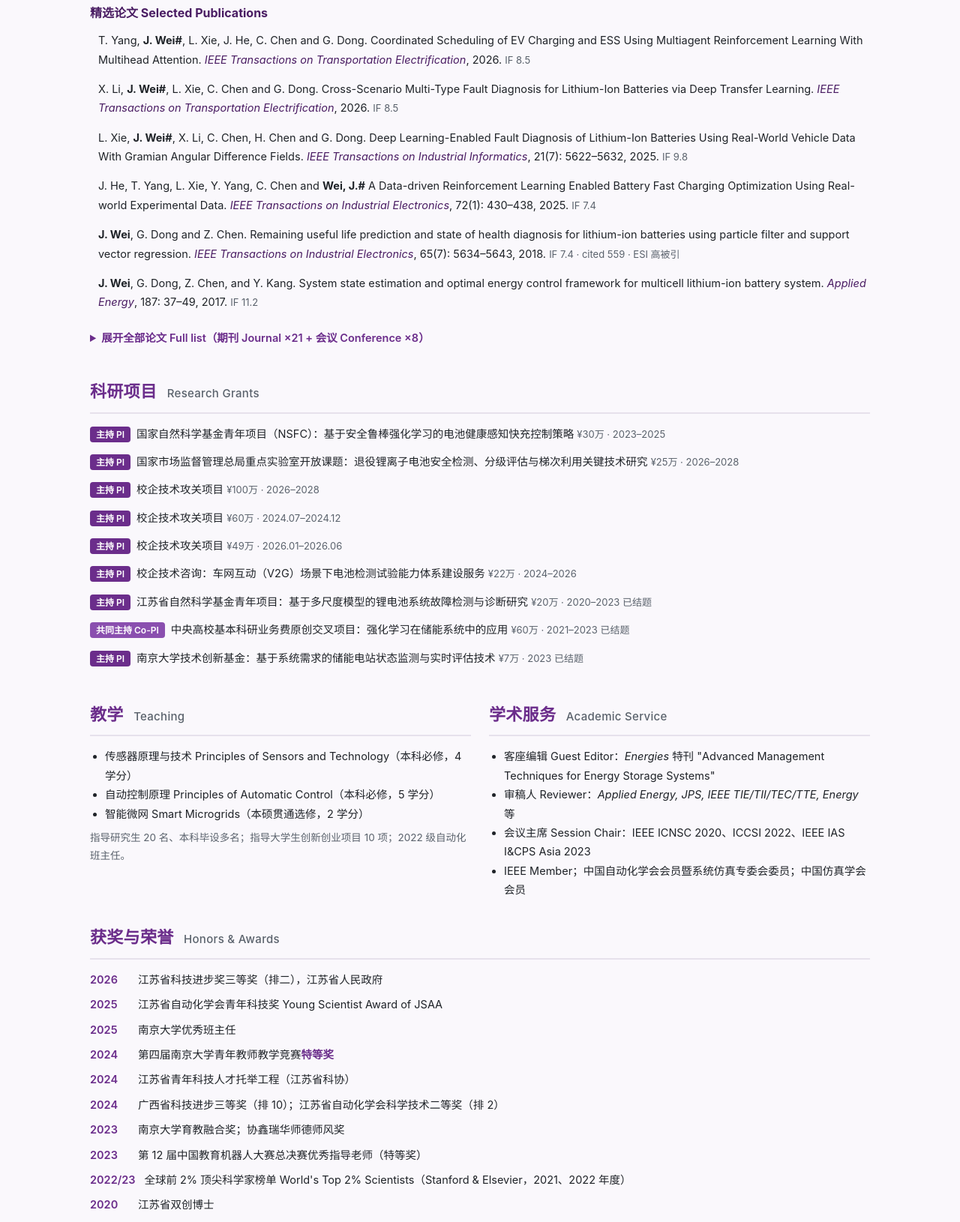
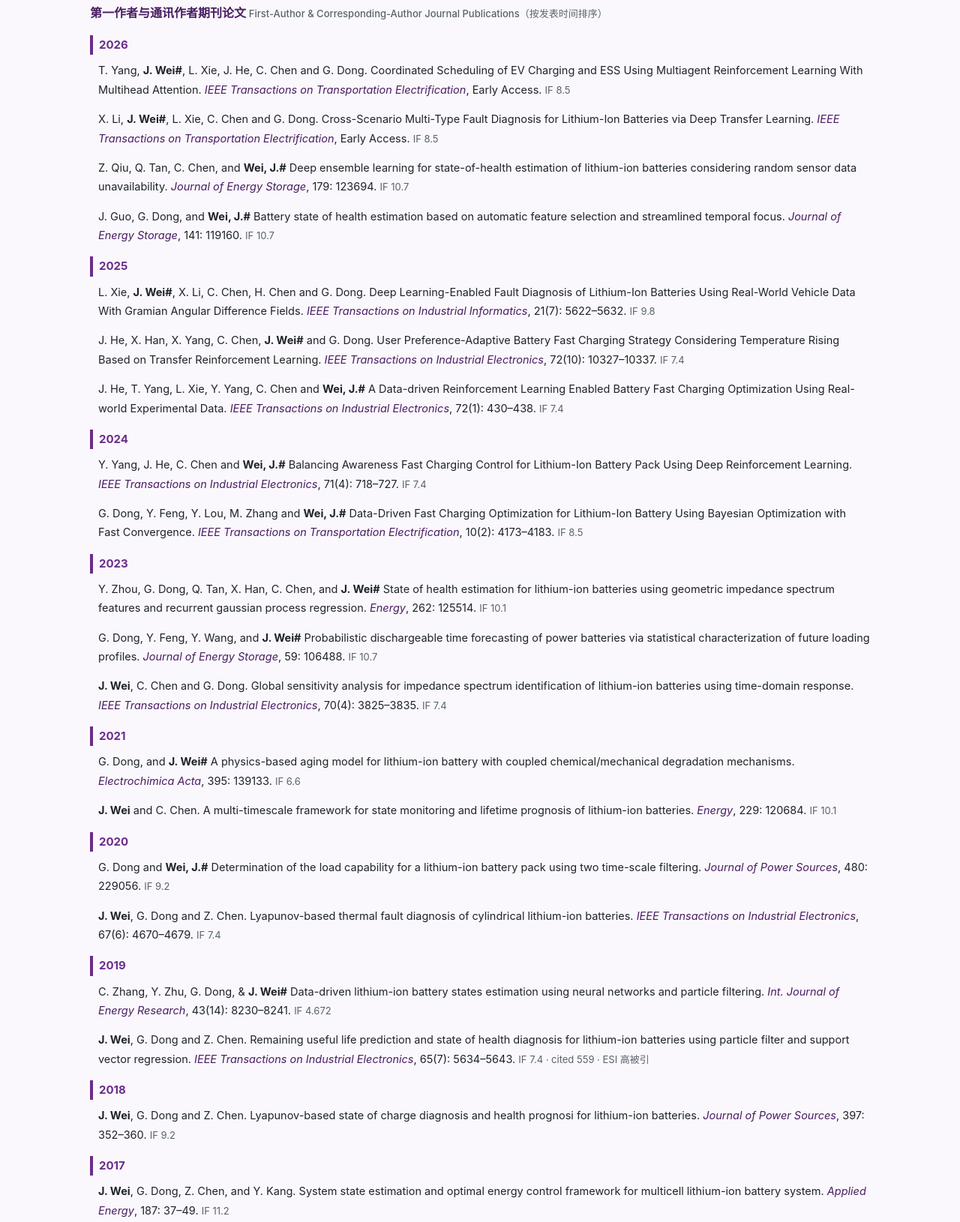
Before and after one commit to jwwei-nju/jwwei-nju.github.io, a plain HTML site: page index.html in a window 1280 px wide. Shown: the part 1475-3105 px from the top of the page at 75% size. Drawn offline with Linux system fonts and the light colour scheme.

Commit message:
Keep only journal pubs; remove conference papers and supervision stats

```diff
--- a/index.html
+++ b/index.html
@@ -107,6 +107,7 @@
   .pub .venue{color:var(--nju-purple-dark);font-style:italic}
   .pub .meta{color:var(--muted);font-size:13px}
   .pub b{color:var(--ink)}
+  .year-h{font-size:15px;font-weight:700;color:var(--nju-purple);margin:16px 0 8px;border-left:4px solid var(--nju-purple);padding-left:8px}
   details{margin-top:10px}
   summary{
     cursor:pointer;color:var(--nju-purple);font-weight:600;font-size:14.5px;
@@ -226,41 +227,46 @@
       <b>粗体 Bold</b>: 本人（第一/通讯作者 First/corresponding author）；#: 通讯作者 Corresponding author。
     </p>
 
-    <h3 style="font-size:16px;margin-bottom:10px;color:var(--nju-purple-dark)">精选论文 Selected Publications</h3>
+    <h3 style="font-size:16px;margin-bottom:10px;color:var(--nju-purple-dark)">第一作者与通讯作者期刊论文 <span style="font-weight:500;font-size:13px;color:var(--muted)">First-Author &amp; Corresponding-Author Journal Publications（按发表时间排序）</span></h3>
 
-    <div class="pub">T. Yang, <b>J. Wei#</b>, L. Xie, J. He, C. Chen and G. Dong. Coordinated Scheduling of EV Charging and ESS Using Multiagent Reinforcement Learning With Multihead Attention. <span class="venue">IEEE Transactions on Transportation Electrification</span>, 2026. <span class="meta">IF 8.5</span></div>
-    <div class="pub">X. Li, <b>J. Wei#</b>, L. Xie, C. Chen and G. Dong. Cross-Scenario Multi-Type Fault Diagnosis for Lithium-Ion Batteries via Deep Transfer Learning. <span class="venue">IEEE Transactions on Transportation Electrification</span>, 2026. <span class="meta">IF 8.5</span></div>
-    <div class="pub">L. Xie, <b>J. Wei#</b>, X. Li, C. Chen, H. Chen and G. Dong. Deep Learning-Enabled Fault Diagnosis of Lithium-Ion Batteries Using Real-World Vehicle Data With Gramian Angular Difference Fields. <span class="venue">IEEE Transactions on Industrial Informatics</span>, 21(7): 5622–5632, 2025. <span class="meta">IF 9.8</span></div>
-    <div class="pub">J. He, T. Yang, L. Xie, Y. Yang, C. Chen and <b>Wei, J.#</b> A Data-driven Reinforcement Learning Enabled Battery Fast Charging Optimization Using Real-world Experimental Data. <span class="venue">IEEE Transactions on Industrial Electronics</span>, 72(1): 430–438, 2025. <span class="meta">IF 7.4</span></div>
-    <div class="pub"><b>J. Wei</b>, G. Dong and Z. Chen. Remaining useful life prediction and state of health diagnosis for lithium-ion batteries using particle filter and support vector regression. <span class="venue">IEEE Transactions on Industrial Electronics</span>, 65(7): 5634–5643, 2018. <span class="meta">IF 7.4 · cited 559 · ESI 高被引</span></div>
-    <div class="pub"><b>J. Wei</b>, G. Dong, Z. Chen, and Y. Kang. System state estimation and optimal energy control framework for multicell lithium-ion battery system. <span class="venue">Applied Energy</span>, 187: 37–49, 2017. <span class="meta">IF 11.2</span></div>
+    <div class="year-h">2026</div>
+    <div class="pub">T. Yang, <b>J. Wei#</b>, L. Xie, J. He, C. Chen and G. Dong. Coordinated Scheduling of EV Charging and ESS Using Multiagent Reinforcement Learning With Multihead Attention. <span class="venue">IEEE Transactions on Transportation Electrification</span>, Early Access. <span class="meta">IF 8.5</span></div>
+    <div class="pub">X. Li, <b>J. Wei#</b>, L. Xie, C. Chen and G. Dong. Cross-Scenario Multi-Type Fault Diagnosis for Lithium-Ion Batteries via Deep Transfer Learning. <span class="venue">IEEE Transactions on Transportation Electrification</span>, Early Access. <span class="meta">IF 8.5</span></div>
+    <div class="pub">Z. Qiu, Q. Tan, C. Chen, and <b>Wei, J.#</b> Deep ensemble learning for state-of-health estimation of lithium-ion batteries considering random sensor data unavailability. <span class="venue">Journal of Energy Storage</span>, 179: 123694. <span class="meta">IF 10.7</span></div>
+    <div class="pub">J. Guo, G. Dong, and <b>Wei, J.#</b> Battery state of health estimation based on automatic feature selection and streamlined temporal focus. <span class="venue">Journal of Energy Storage</span>, 141: 119160. <span class="meta">IF 10.7</span></div>
 
-    <details>
-      <summary>展开全部论文 Full list（期刊 Journal ×21 + 会议 Conference ×8）</summary>
-      <div style="margin-top:10px">
-        <div class="pub">[J3] Z. Qiu, Q. Tan, C. Chen, and <b>Wei, J.#</b> Deep ensemble learning for state-of-health estimation of lithium-ion batteries considering random sensor data unavailability. <span class="venue">Journal of Energy Storage</span>, 179: 123694, 2026. <span class="meta">IF 10.7</span></div>
-        <div class="pub">[J4] J. Guo, G. Dong, and <b>Wei, J.#</b> Battery state of health estimation based on automatic feature selection and streamlined temporal focus. <span class="venue">Journal of Energy Storage</span>, 141: 119160, 2026. <span class="meta">IF 10.7</span></div>
-        <div class="pub">[J6] J. He, X. Han, X. Yang, C. Chen, <b>J. Wei#</b> and G. Dong. User Preference-Adaptive Battery Fast Charging Strategy Considering Temperature Rising Based on Transfer Reinforcement Learning. <span class="venue">IEEE Trans. Industrial Electronics</span>, 72(10): 10327–10337, 2025.</div>
-        <div class="pub">[J8] Y. Yang, J. He, C. Chen and <b>Wei, J.#</b> Balancing Awareness Fast Charging Control for Lithium-Ion Battery Pack Using Deep Reinforcement Learning. <span class="venue">IEEE Trans. Industrial Electronics</span>, 71(4): 718–727, 2024.</div>
-        <div class="pub">[J9] G. Dong, Y. Feng, Y. Lou, M. Zhang and <b>Wei, J.#</b> Data-Driven Fast Charging Optimization for Lithium-Ion Battery Using Bayesian Optimization with Fast Convergence. <span class="venue">IEEE Trans. Transportation Electrification</span>, 10(2): 4173–4183, 2024.</div>
-        <div class="pub">[J10] Y. Zhou, G. Dong, Q. Tan, X. Han, C. Chen, and <b>J. Wei#</b> State of health estimation for lithium-ion batteries using geometric impedance spectrum features and recurrent gaussian process regression. <span class="venue">Energy</span>, 262: 125514, 2023.</div>
-        <div class="pub">[J11] G. Dong, Y. Feng, Y. Wang, and <b>J. Wei#</b> Probabilistic dischargeable time forecasting of power batteries via statistical characterization of future loading profiles. <span class="venue">Journal of Energy Storage</span>, 59: 106488, 2023.</div>
-        <div class="pub">[J12] <b>J. Wei</b>, C. Chen and G. Dong. Global sensitivity analysis for impedance spectrum identification of lithium-ion batteries using time-domain response. <span class="venue">IEEE Trans. Industrial Electronics</span>, 70(4): 3825–3835, 2023.</div>
-        <div class="pub">[J13] G. Dong, and <b>J. Wei#</b> A physics-based aging model for lithium-ion battery with coupled chemical/mechanical degradation mechanisms. <span class="venue">Electrochimica Acta</span>, 395: 139133, 2021.</div>
-        <div class="pub">[J14] <b>J. Wei</b> and C. Chen. A multi-timescale framework for state monitoring and lifetime prognosis of lithium-ion batteries. <span class="venue">Energy</span>, 229: 120684, 2021.</div>
-        <div class="pub">[J15] G. Dong and <b>Wei, J.#</b> Determination of the load capability for a lithium-ion battery pack using two time-scale filtering. <span class="venue">Journal of Power Sources</span>, 480: 229056, 2020.</div>
-        <div class="pub">[J16] <b>J. Wei</b>, G. Dong and Z. Chen. Lyapunov-based thermal fault diagnosis of cylindrical lithium-ion batteries. <span class="venue">IEEE Trans. Industrial Electronics</span>, 67(6): 4670–4679, 2020.</div>
-        <div class="pub">[J17] C. Zhang, Y. Zhu, G. Dong, &amp; <b>J. Wei#</b> Data-driven lithium-ion battery states estimation using neural networks and particle filtering. <span class="venue">Int. Journal of Energy Research</span>, 43(14): 8230–8241, 2019.</div>
-        <div class="pub">[J18] <b>J. Wei</b>, G. Dong and Z. Chen. Lyapunov-based state of charge diagnosis and health prognosi for lithium-ion batteries. <span class="venue">Journal of Power Sources</span>, 397: 352–360, 2018.</div>
-        <div class="pub">[J20] <b>J. Wei</b>, G. Dong, and Z. Chen. On-board adaptive model for state of charge estimation of lithium-ion batteries based on Kalman filter with proportional integral-based error adjustment. <span class="venue">Journal of Power Sources</span>, 365: 308–319, 2017.</div>
-        <div class="pub">[C1] X. Han and <b>J. Wei#</b> Deep Reinforcement Learning Based Fast Charging of Lithium-Ion Batteries with Different Penalty Coefficients. <span class="venue">ICCSI 2022</span>, Nanjing, pp. 250–255. (EI)</div>
-        <div class="pub">[C2] Y. Yang, <b>J. Wei#</b>, &amp; C. Chen. Health-aware fast-charging control of lithium-ion battery based on reinforcement learning. <span class="venue">IEEE ICNSC 2021</span>, Xiamen. (EI)</div>
-        <div class="pub">[C3] <b>J. Wei</b>, &amp; C. Chen. State of charge and health estimation for lithium-ion batteries using recursive least squares. <span class="venue">ICARM 2020</span>, Shenzhen. (EI)</div>
-        <div class="pub">[C4] <b>J. Wei</b>, G. Dong, &amp; Z. Chen. Model-based fault diagnosis of lithium-ion battery using strong tracking extended Kalman filter. <span class="venue">Energy Procedia</span>, 158: 2500–2505, 2019. (EI)</div>
-        <div class="pub">[C5] X. Yu, <b>J. Wei</b>, G. Dong, Z. Chen, &amp; C. Zhang. State-of-charge estimation approach of lithium-ion batteries using an improved extended Kalman filter. <span class="venue">Energy Procedia</span>, 158: 5097–5102, 2019. (EI)</div>
-        <div class="pub">[C6–C8] 另有 3 篇发表于中国系统仿真技术及其应用学术会议（CCSSTA 2019/2021/2022）。</div>
-      </div>
-    </details>
+    <div class="year-h">2025</div>
+    <div class="pub">L. Xie, <b>J. Wei#</b>, X. Li, C. Chen, H. Chen and G. Dong. Deep Learning-Enabled Fault Diagnosis of Lithium-Ion Batteries Using Real-World Vehicle Data With Gramian Angular Difference Fields. <span class="venue">IEEE Transactions on Industrial Informatics</span>, 21(7): 5622–5632. <span class="meta">IF 9.8</span></div>
+    <div class="pub">J. He, X. Han, X. Yang, C. Chen, <b>J. Wei#</b> and G. Dong. User Preference-Adaptive Battery Fast Charging Strategy Considering Temperature Rising Based on Transfer Reinforcement Learning. <span class="venue">IEEE Transactions on Industrial Electronics</span>, 72(10): 10327–10337. <span class="meta">IF 7.4</span></div>
+    <div class="pub">J. He, T. Yang, L. Xie, Y. Yang, C. Chen and <b>Wei, J.#</b> A Data-driven Reinforcement Learning Enabled Battery Fast Charging Optimization Using Real-world Experimental Data. <span class="venue">IEEE Transactions on Industrial Electronics</span>, 72(1): 430–438. <span class="meta">IF 7.4</span></div>
+
+    <div class="year-h">2024</div>
+    <div class="pub">Y. Yang, J. He, C. Chen and <b>Wei, J.#</b> Balancing Awareness Fast Charging Control for Lithium-Ion Battery Pack Using Deep Reinforcement Learning. <span class="venue">IEEE Transactions on Industrial Electronics</span>, 71(4): 718–727. <span class="meta">IF 7.4</span></div>
+    <div class="pub">G. Dong, Y. Feng, Y. Lou, M. Zhang and <b>Wei, J.#</b> Data-Driven Fast Charging Optimization for Lithium-Ion Battery Using Bayesian Optimization with Fast Convergence. <span class="venue">IEEE Transactions on Transportation Electrification</span>, 10(2): 4173–4183. <span class="meta">IF 8.5</span></div>
+
+    <div class="year-h">2023</div>
+    <div class="pub">Y. Zhou, G. Dong, Q. Tan, X. Han, C. Chen, and <b>J. Wei#</b> State of health estimation for lithium-ion batteries using geometric impedance spectrum features and recurrent gaussian process regression. <span class="venue">Energy</span>, 262: 125514. <span class="meta">IF 10.1</span></div>
+    <div class="pub">G. Dong, Y. Feng, Y. Wang, and <b>J. Wei#</b> Probabilistic dischargeable time forecasting of power batteries via statistical characterization of future loading profiles. <span class="venue">Journal of Energy Storage</span>, 59: 106488. <span class="meta">IF 10.7</span></div>
+    <div class="pub"><b>J. Wei</b>, C. Chen and G. Dong. Global sensitivity analysis for impedance spectrum identification of lithium-ion batteries using time-domain response. <span class="venue">IEEE Transactions on Industrial Electronics</span>, 70(4): 3825–3835. <span class="meta">IF 7.4</span></div>
+
+    <div class="year-h">2021</div>
+    <div class="pub">G. Dong, and <b>J. Wei#</b> A physics-based aging model for lithium-ion battery with coupled chemical/mechanical degradation mechanisms. <span class="venue">Electrochimica Acta</span>, 395: 139133. <span class="meta">IF 6.6</span></div>
+    <div class="pub"><b>J. Wei</b> and C. Chen. A multi-timescale framework for state monitoring and lifetime prognosis of lithium-ion batteries. <span class="venue">Energy</span>, 229: 120684. <span class="meta">IF 10.1</span></div>
+
+    <div class="year-h">2020</div>
+    <div class="pub">G. Dong and <b>Wei, J.#</b> Determination of the load capability for a lithium-ion battery pack using two time-scale filtering. <span class="venue">Journal of Power Sources</span>, 480: 229056. <span class="meta">IF 9.2</span></div>
+    <div class="pub"><b>J. Wei</b>, G. Dong and Z. Chen. Lyapunov-based thermal fault diagnosis of cylindrical lithium-ion batteries. <span class="venue">IEEE Transactions on Industrial Electronics</span>, 67(6): 4670–4679. <span class="meta">IF 7.4</span></div>
+
+    <div class="year-h">2019</div>
+    <div class="pub">C. Zhang, Y. Zhu, G. Dong, &amp; <b>J. Wei#</b> Data-driven lithium-ion battery states estimation using neural networks and particle filtering. <span class="venue">Int. Journal of Energy Research</span>, 43(14): 8230–8241. <span class="meta">IF 4.672</span></div>
+    <div class="pub"><b>J. Wei</b>, G. Dong and Z. Chen. Remaining useful life prediction and state of health diagnosis for lithium-ion batteries using particle filter and support vector regression. <span class="venue">IEEE Transactions on Industrial Electronics</span>, 65(7): 5634–5643. <span class="meta">IF 7.4 · cited 559 · ESI 高被引</span></div>
+
+    <div class="year-h">2018</div>
+    <div class="pub"><b>J. Wei</b>, G. Dong and Z. Chen. Lyapunov-based state of charge diagnosis and health prognosi for lithium-ion batteries. <span class="venue">Journal of Power Sources</span>, 397: 352–360. <span class="meta">IF 9.2</span></div>
+
+    <div class="year-h">2017</div>
+    <div class="pub"><b>J. Wei</b>, G. Dong, Z. Chen, and Y. Kang. System state estimation and optimal energy control framework for multicell lithium-ion battery system. <span class="venue">Applied Energy</span>, 187: 37–49. <span class="meta">IF 11.2</span></div>
+    <div class="pub"><b>J. Wei</b>, G. Dong, and Z. Chen. On-board adaptive model for state of charge estimation of lithium-ion batteries based on Kalman filter with proportional integral-based error adjustment. <span class="venue">Journal of Power Sources</span>, 365: 308–319. <span class="meta">IF 9.2</span></div>
   </section>
 
   <!-- ================= GRANTS ================= -->
@@ -286,9 +292,6 @@
         <li>自动控制原理 Principles of Automatic Control（本科必修，5 学分）</li>
         <li>智能微网 Smart Microgrids（本硕贯通选修，2 学分）</li>
       </ul>
-      <p style="font-size:13.5px;color:var(--muted);margin-top:8px">
-        指导研究生 20 名、本科毕设多名；指导大学生创新创业项目 10 项；2022 级自动化班主任。
-      </p>
     </section>
 
     <section id="service">
```
